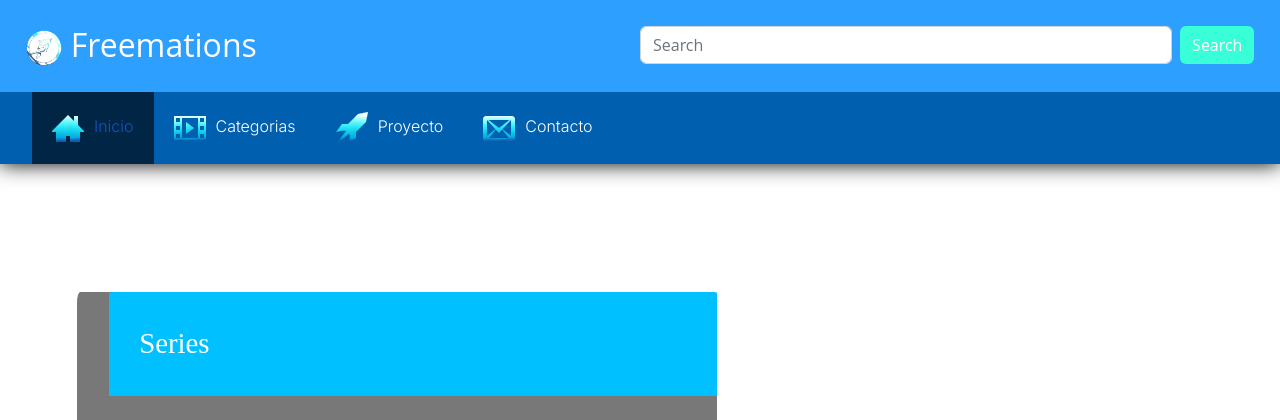
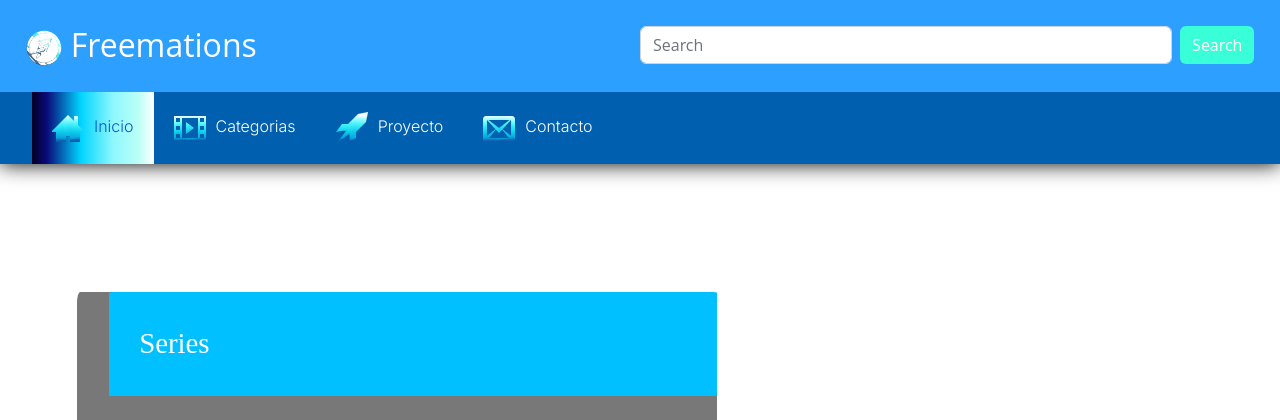
Before and after one commit to Freemations/Freemations, a PHP site: page / in a window 1280 px wide, with the pointer over the restyled element. Shown: the top 420 px of the page. Run offline with PHP 8.4, Linux system fonts and the light colour scheme.

Commit message:
Update estilos.css

```diff
--- a/CSS/estilos.css
+++ b/CSS/estilos.css
@@ -136,7 +136,8 @@ header nav ul li img {
 header nav ul li a:hover {
 
 	content:'';
-	background:#002545;
+	background: rgb(2,0,36);
+background: linear-gradient(90deg, rgba(2,0,36,1) 0%, rgba(9,9,121,1) 12%, rgba(0,212,255,1) 40%, rgba(140,247,255,1) 66%, rgba(186,255,247,1) 87%, rgba(255,255,255,1) 100%);
   	transition:1s;
 
 }
```
